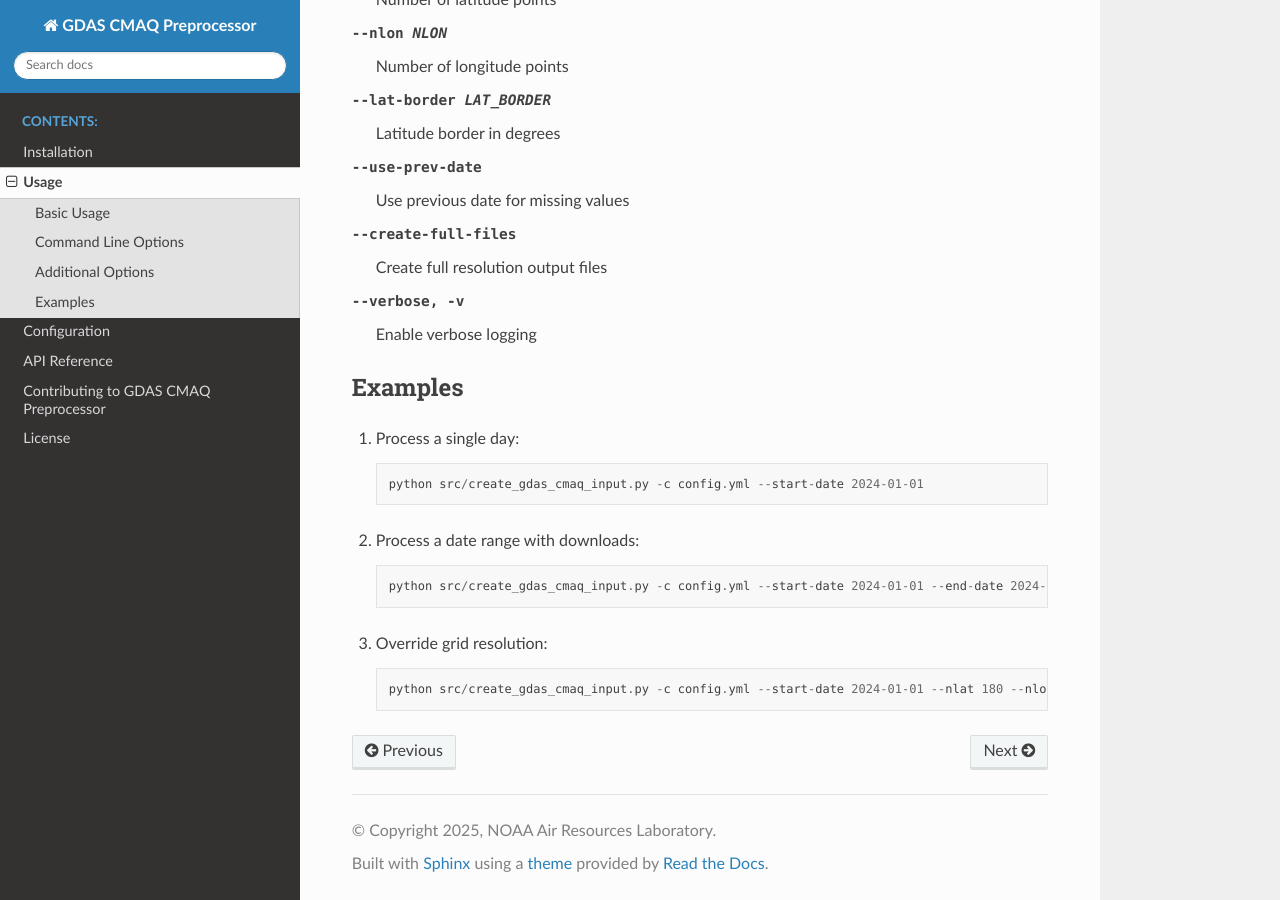
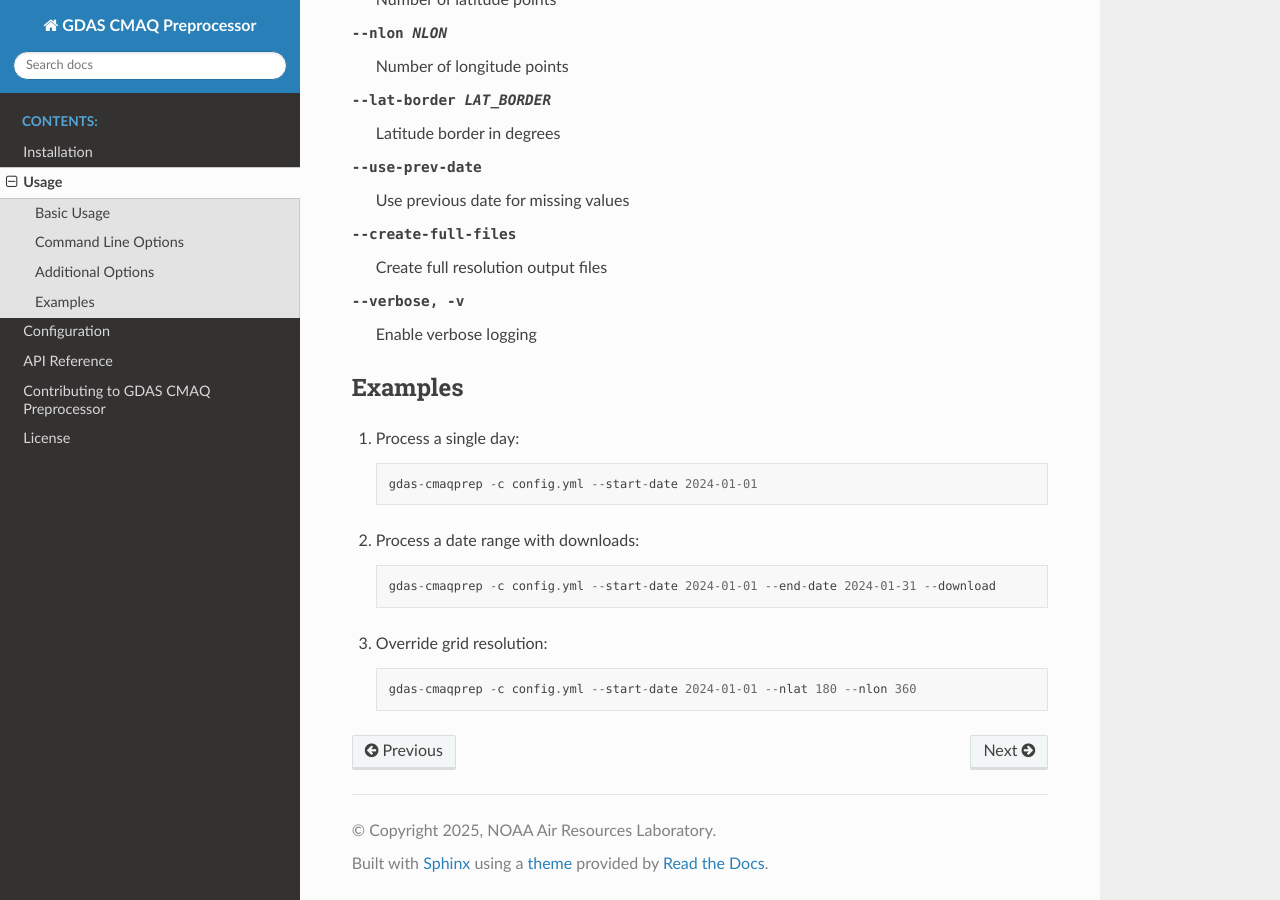
Before and after one commit to noaa-oar-arl/gdas-cmaqprep, a Sphinx documentation site: the page built from docs/source/usage.rst, in a window 1280 px wide and 900 px high, scrolled down 900 px. Built offline with Sphinx 7.4.7 and the Read the Docs theme 3.1.0, drawn with Linux system fonts in a browser that asks for light colours; some of the changed text lies outside the part shown.

Commit message:
Move to using the CLI name

```diff
--- a/docs/source/index.rst
+++ b/docs/source/index.rst
@@ -38,7 +38,7 @@ Quick Start
 2. Create a configuration file (config.yml)
 3. Run the processor::
 
-    python src/create_gdas_cmaq_input.py --config config.yml
+    gdas-cmaqprep --config config.yml
 
 For more detailed information, please see the :doc:`usage` and :doc:`configuration` pages.
 
--- a/docs/source/usage.rst
+++ b/docs/source/usage.rst
@@ -6,7 +6,7 @@ Basic Usage
 
 The basic usage pattern is::
 
-    python src/create_gdas_cmaq_input.py --config config.yml --start-date YYYY-MM-DD --end-date YYYY-MM-DD
+    gdas-cmaqprep --config config.yml --start-date YYYY-MM-DD --end-date YYYY-MM-DD
 
 Command Line Options
 --------------------
@@ -55,12 +55,12 @@ Examples
 
 1. Process a single day::
 
-    python src/create_gdas_cmaq_input.py -c config.yml --start-date 2024-01-01
+    gdas-cmaqprep -c config.yml --start-date 2024-01-01
 
 2. Process a date range with downloads::
 
-    python src/create_gdas_cmaq_input.py -c config.yml --start-date 2024-01-01 --end-date 2024-01-31 --download
+    gdas-cmaqprep -c config.yml --start-date 2024-01-01 --end-date 2024-01-31 --download
 
 3. Override grid resolution::
 
-    python src/create_gdas_cmaq_input.py -c config.yml --start-date 2024-01-01 --nlat 180 --nlon 360
+    gdas-cmaqprep -c config.yml --start-date 2024-01-01 --nlat 180 --nlon 360
```
